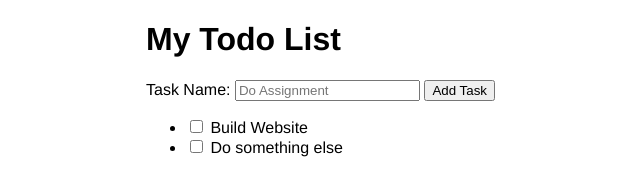
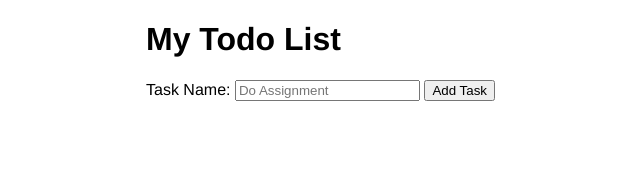
Before and after one commit to arsyad-abdat/To-Do-List, a plain HTML site: page index.html in a window 1280 px wide. Shown: the whole page, without its empty margins (194-834 px from the left). Drawn offline with Linux system fonts and the light colour scheme.

Commit message:
Removed preset to do list items

```diff
--- a/index.html
+++ b/index.html
@@ -23,18 +23,7 @@
     </form>
 
     <ul id="todo-list">
-        <li>
-            <label>
-                <input type="checkbox">
-                Build Website
-            </label>
-        </li>
-        <li>
-            <label>
-                <input type="checkbox">
-                Do something else
-            </label>
-        </li>
+
     </ul>
     <script id="list-item-template" type="text/template">
         <li>
```
